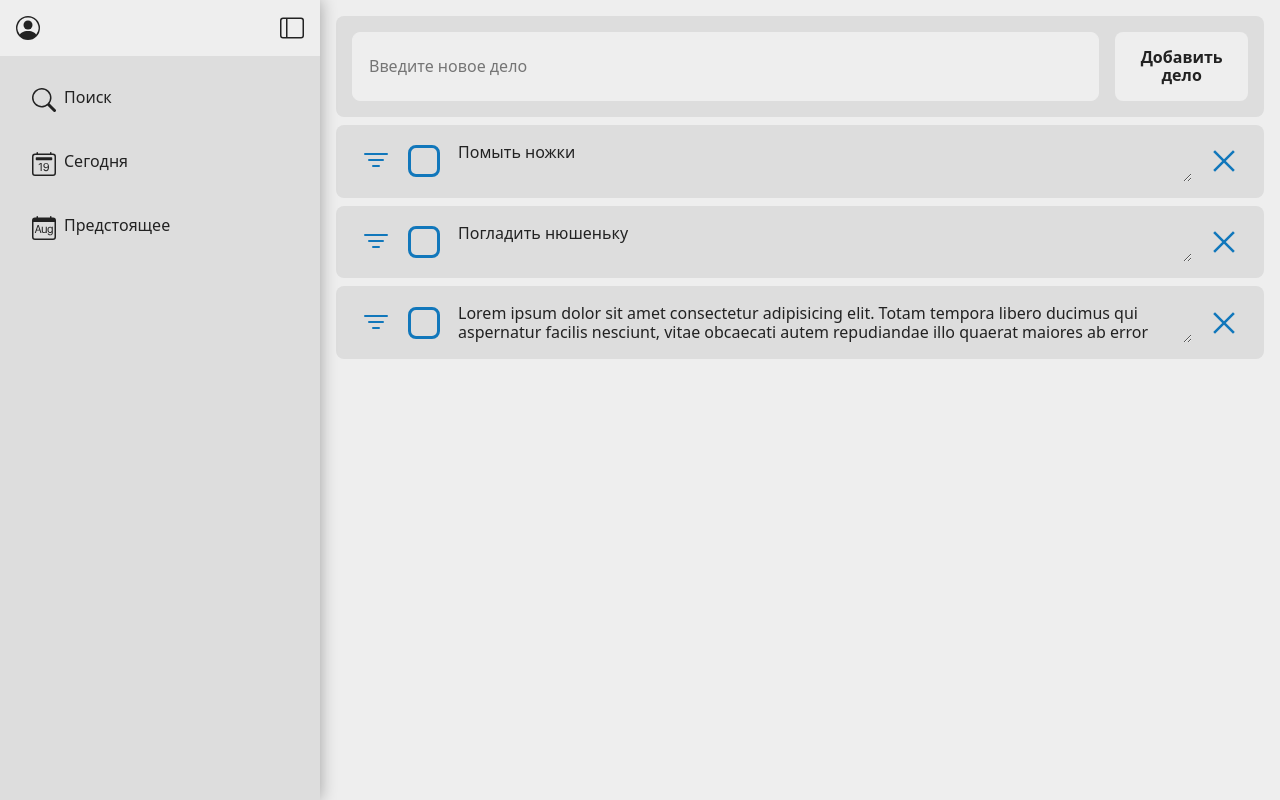
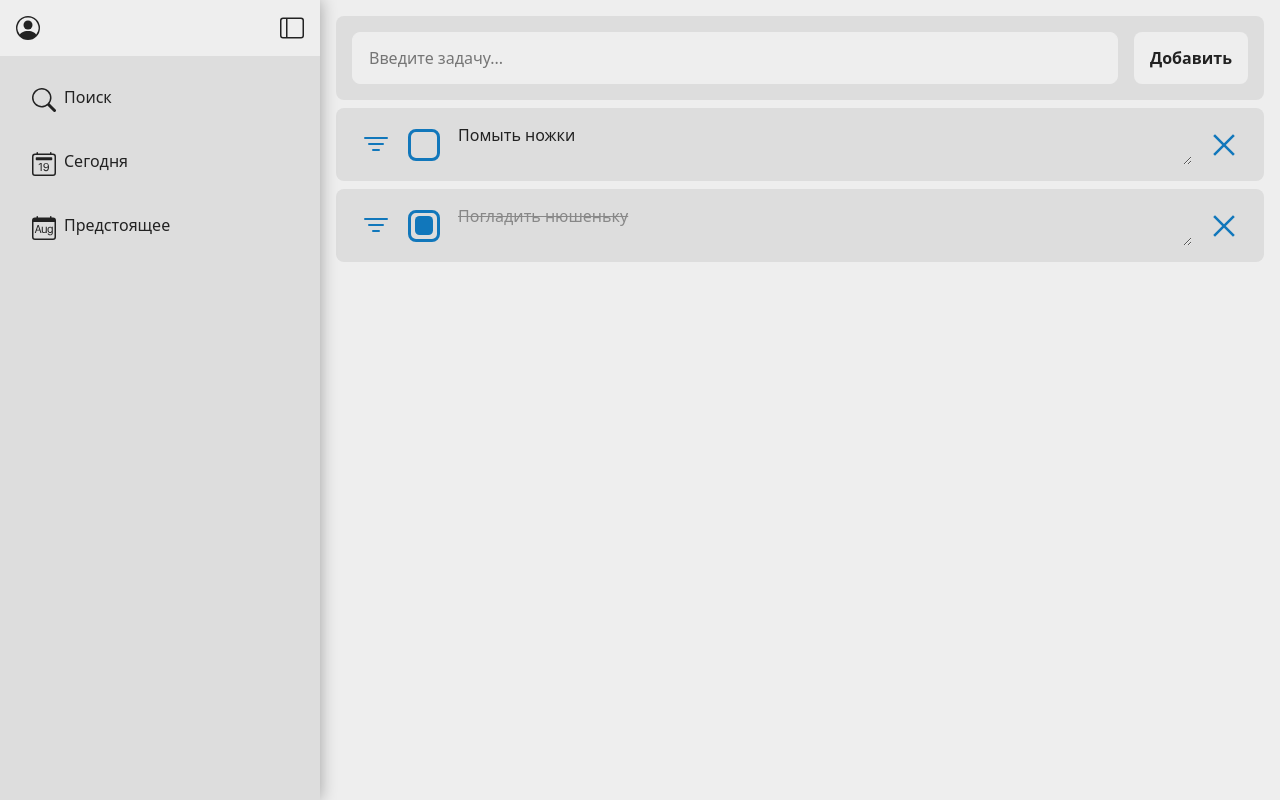
Before and after one commit to gzdewww/petproject-todolist, a React (Vite) app: page / in a window 1280 px wide. Built offline with nearby package versions, Linux system fonts and the light colour scheme.

Commit message:
fixed some dumb stuff (now App stores List state)

```diff
--- a/src/App.jsx
+++ b/src/App.jsx
@@ -1,32 +1,40 @@
+import { useState } from "react";
 import SideBar from "./components/SideBar/SideBar.jsx";
 import List from "./components/List/List.jsx";
-import CustomInput from "./UI/CustomInput/CustomInput.jsx";
-import CustomButton from "./UI/CustomButton/CustomButton.jsx";
-import Modal from "./components/Modal/Modal.jsx";
 
 function App() {
+  const [tasks, setTasks] = useState([
+    { id: 1, value: "Помыть ножки", done: false },
+    { id: 2, value: "Погладить нюшеньку", done: true },
+  ]);
+
+  const addTask = (text) => {
+    setTasks([...tasks, { id: Date.now(), value: text, done: false }]);
+  };
+
+  const deleteTask = (id) => {
+    setTasks(tasks.filter((task) => task.id !== id));
+  };
+
+  const toggleTask = (id) => {
+    setTasks(
+      tasks.map((task) =>
+        task.id === id ? { ...task, done: !task.done } : task
+      )
+    );
+  };
+
   return (
     <>
-      {/* <Modal>
-        <h1>Form name</h1>
-        <CustomInput type="text" placeholder="Введите текст" />
-        <CustomInput type="text" placeholder="Введите текст" />
-        <CustomInput type="text" placeholder="Введите текст" />
-        <CustomInput type="text" placeholder="Введите текст" />
-        <CustomInput type="text" placeholder="Введите текст" />
-        <CustomButton>Войти</CustomButton>
-        <CustomButton>Зарегистрироваться</CustomButton>
-      </Modal> */}
       <SideBar />
-      <div className="content">
+      <main className="content">
         <List
-          itemArray={[
-            "Помыть ножки",
-            "Погладить нюшеньку",
-            "Lorem ipsum dolor sit amet consectetur adipisicing elit. Totam tempora libero ducimus qui aspernatur facilis nesciunt, vitae obcaecati autem repudiandae illo quaerat maiores ab error ipsam, inventore in expedita quisquam?",
-          ]}
+          items={tasks}
+          onAdd={addTask}
+          onDelete={deleteTask}
+          onToggle={toggleTask}
         />
-      </div>
+      </main>
     </>
   );
 }
--- a/src/UI/CustomButton/CustomButton.jsx
+++ b/src/UI/CustomButton/CustomButton.jsx
@@ -1,9 +1,13 @@
 import React from "react";
 import styles from "./CustomButton.module.css";
 
-export default function CustomButton({ children, ...props }) {
+export default function CustomButton({
+  children,
+  type = "button",
+  className = "",
+}) {
   return (
-    <button {...props} className={styles.customButton}>
+    <button type={type} className={styles.customButton + className}>
       {children}
     </button>
   );
--- a/src/UI/CustomForm/CustomForm.jsx
+++ b/src/UI/CustomForm/CustomForm.jsx
@@ -1,9 +1,14 @@
 import React from "react";
 import styles from "./CustomForm.module.css";
 
-export default function CustomForm({ children }) {
+export default function CustomForm({ children, onSubmit }) {
+  const handleSubmit = (event) => {
+    event.preventDefault();
+    onSubmit?.();
+  };
+
   return (
-    <form className={styles.customForm} action="">
+    <form onSubmit={handleSubmit} className={styles.customForm} action="">
       {children}
     </form>
   );
--- a/src/UI/CustomForm/CustomForm.module.css
+++ b/src/UI/CustomForm/CustomForm.module.css
@@ -1,4 +1,5 @@
 .customForm {
+  position: relative;
   box-sizing: border-box;
   display: flex;
   justify-content: center;
--- a/src/UI/CustomInput/CustomInput.jsx
+++ b/src/UI/CustomInput/CustomInput.jsx
@@ -1,16 +1,15 @@
 import React from "react";
 import styles from "./CustomInput.module.css";
 
-export default function CustomInput({ ...props }) {
+export default function CustomInput({ value, onChange, placeholder, error }) {
   return (
     <input
-      {...props}
-      className={
-        props.error
-          ? styles.customInput + " " + styles.customInputError
-          : styles.customInput
-      }
-      type="textarea"
+      type="text"
+      value={value}
+      onChange={onChange}
+      placeholder={error || placeholder}
+      aria-invalid={Boolean(error)}
+      className={`${styles.customInput} + ${error ? styles.error : ""}`}
     />
   );
 }
--- a/src/UI/CustomInput/CustomInput.module.css
+++ b/src/UI/CustomInput/CustomInput.module.css
@@ -18,6 +18,7 @@
   -o-border-radius: 0.5rem;
 }
 
-.customInputError {
-  border: 1px solid var(--accent-color);
+.error {
+  border: 1px solid var(--error-color);
+  color: var(--error-color);
 }
--- a/src/components/List/List.jsx
+++ b/src/components/List/List.jsx
@@ -1,70 +1,56 @@
 import React, { useState } from "react";
 import ListItem from "../ListItem/ListItem.jsx";
+import style from "./List.module.css";
 import CustomButton from "../../UI/CustomButton/CustomButton.jsx";
 import CustomForm from "../../UI/CustomForm/CustomForm.jsx";
-import CustomInput from "../../UI/CustomInput/CustomInput.jsx";import { BsPlusSquareFill } from "react-icons/bs";
+import CustomInput from "../../UI/CustomInput/CustomInput.jsx";
+import { BsPlusSquareFill } from "react-icons/bs";
 
-export default function List(props) {
-  const [listItemArray, setListItemArray] = useState(props.itemArray || []);
+export default function List({ items, onAdd, onDelete, onToggle }) {
   const [inputValue, setInputValue] = useState("");
-  const [error, setError] = useState(false);
+  const [error, setError] = useState("");
 
-  const addNewItem = (text) => {
-    setListItemArray([...listItemArray, text]);
-  };
-
-  const deleteItem = (index) => {
-    setListItemArray((listItemArray) =>
-      listItemArray.filter((_, i) => i !== index)
-    );
+  const handleSubmit = () => {
+    if (!inputValue.trim()) {
+      setError("Поле не должно быть пустым");
+      return;
+    }
+    onAdd(inputValue.trim());
+    setInputValue("");
+    setError("");
   };
 
   return (
     <>
       {/* Form for adding a new task */}
-      <CustomForm>
+      <CustomForm onSubmit={handleSubmit}>
         <CustomInput
-          type="text"
-          placeholder="Введите новое дело"
+          onChange={(event) => {
+            setInputValue(event.target.value);
+            if (error) setError("");
+          }}
+          placeholder={"Введите задачу..."}
           value={inputValue}
           error={error}
-          onChange={(event) => {
-            setInputValue(event.target.value);
-          }}
         />
-        <CustomButton
-          type="submit"
-          onClick={(event) => {
-            event.preventDefault();
-            if (!inputValue) {
-              setError(true);
-              setTimeout(() => {
-                setError(false);
-              }, 1000);
-              return;
-            }
-            addNewItem(inputValue);
-            setInputValue("");
-          }}
-        >
-          Добавить дело
-        </CustomButton>
+        <CustomButton type="submit">Добавить</CustomButton>
       </CustomForm>
 
       {/* Render each list item */}
-      {listItemArray.map((item, index) => {
-        {
-          /* Render each list item */
-        }
-        return (
-          <ListItem
-            onDelete={deleteItem}
-            key={index}
-            value={item}
-            id={index}
-          ></ListItem>
-        );
-      })}
+      <ul className={style.list}>
+        {items.map((task) => {
+          return (
+            <ListItem
+              key={task.id}
+              id={task.id}
+              value={task.value}
+              done={task.done}
+              onToggle={onToggle}
+              onDelete={onDelete}
+            />
+          );
+        })}
+      </ul>
     </>
   );
 }
--- /dev/null
+++ b/src/components/List/List.module.css
@@ -0,0 +1,7 @@
+.list {
+  padding: 0;
+  margin: 0;
+  display: flex;
+  flex-direction: column;
+  gap: 0.5rem;
+}
--- a/src/components/ListItem/ListItem.jsx
+++ b/src/components/ListItem/ListItem.jsx
@@ -1,28 +1,23 @@
-import React from "react";
 import style from "./ListItem.module.css";
-import CustomButton from "../../UI/CustomButton/CustomButton.jsx";
-import CustomInput from "../../UI/CustomInput/CustomInput.jsx";
 import { AiOutlineClose } from "react-icons/ai";
 import { BsFilter } from "react-icons/bs";
 
-export default function ListItem(props) {
-  const [taskDone, setTaskDone] = React.useState(false);
-
+export default function ListItem({ id, value, done, onToggle, onDelete }) {
   return (
-    <div className={`${style.listItem} ${taskDone ? style.completed : ""}`}>
-      <BsFilter className={style.filterButton}/>
+    <li className={`${style.listItem} ${done ? style.completed : ""}`}>
+      <BsFilter className={style.filterButton} />
       <input
         className={style.checkbox}
         type="checkbox"
-        onChange={() => {
-          setTaskDone(!taskDone);
-        }}
+        checked={done}
+        onChange={() => onToggle(id)}
       />
-      <textarea className={style.text}>{props.value}</textarea>
+      <textarea className={style.text}>{value}</textarea>
       <AiOutlineClose
+        aria-label="Удалить задачу"
         className={style.deleteButton}
-        onClick={() => props.onDelete(props.id)}
+        onClick={() => onDelete(id)}
       />
-    </div>
+    </li>
   );
 }
--- a/src/styles/index.css
+++ b/src/styles/index.css
@@ -5,6 +5,7 @@
   --accent-bg-color: #282828;
   --main-text-color: #eee;
   --accent-color: #6bf;
+  --error-color: #f66;
   --main-box-shadow: 0 0 1rem #0005;
   --main-glow: 0 0 0.2rem var(--accent-color);
   --transition: 0.2s ease-in-out;
```
Also changed, not shown: 1 other file (tests, documents, lock files or other folders).
